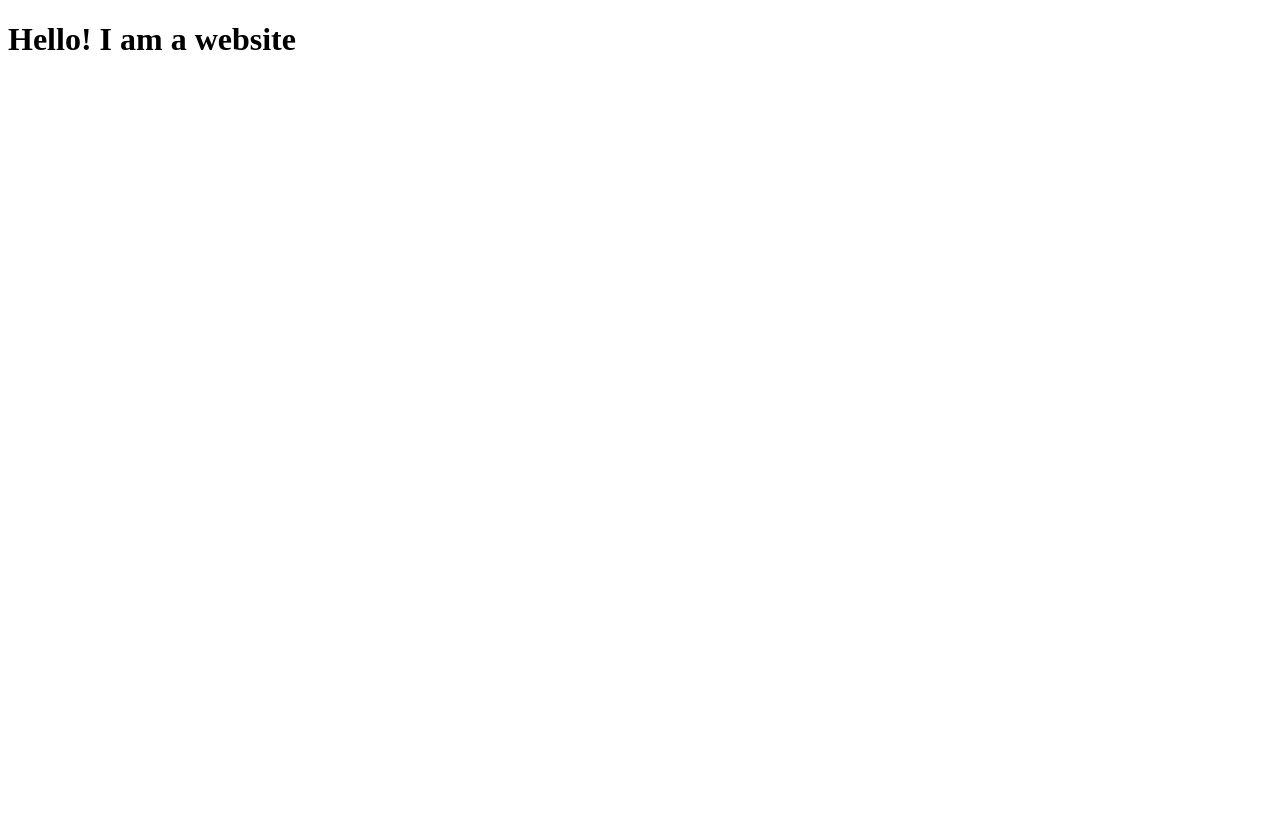
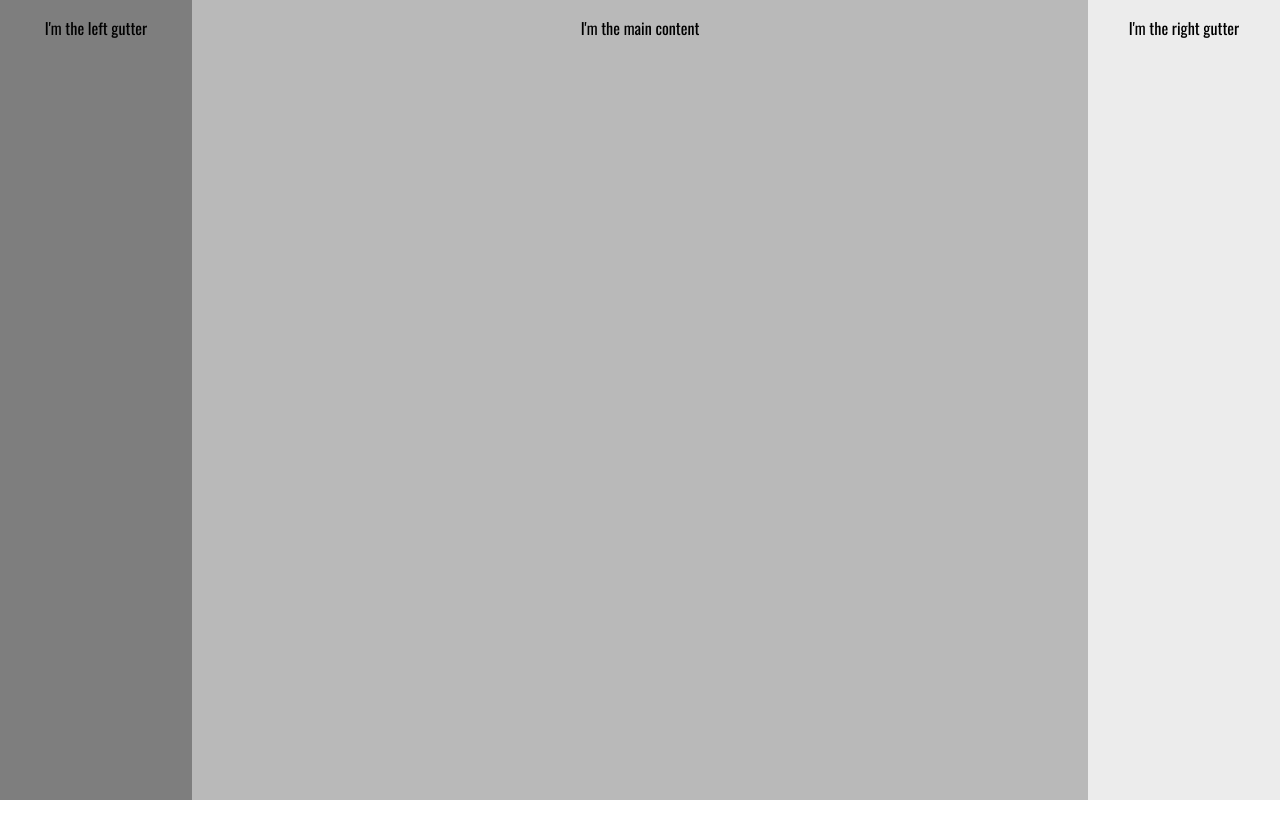
Before and after one commit to mattjkatz/personal-site, an Angular app: page / in a window 1280 px wide. Built offline with nearby package versions, Linux system fonts and the light colour scheme.

Commit message:
add gutters and main content

```diff
--- a/src/app/app.component.html
+++ b/src/app/app.component.html
@@ -1,3 +1,11 @@
 <div class="page">
-  <h1>Hello! I am a website</h1>
+  <div class="gutter-left">
+    <p>I'm the left gutter</p>
+  </div>
+  <div class="main">
+    <p>I'm the main content</p>
+  </div>
+  <div class="gutter-right">
+    <p>I'm the right gutter</p>
+  </div>
 </div>
--- a/src/app/app.component.scss
+++ b/src/app/app.component.scss
@@ -0,0 +1,30 @@
+.page {
+    display: flex;
+    height: 100%;
+    width: 100%;
+
+    .gutter-left {
+        height: 100%;
+        width: 15%;
+        text-align: center;
+        background-color: #7e7e7e;
+    }
+
+    .gutter-right {
+        height: 100%;
+        width: 15%;
+        background-color: #ececec;
+        text-align: center;
+    }
+
+    .main {
+        height: 100%;
+        width: 70%;
+        background-color: #b9b9b9;
+        text-align: center;
+    }
+
+    h1 {
+        font-size: 3vw;
+    }
+}
--- a/src/styles.scss
+++ b/src/styles.scss
@@ -1 +1,17 @@
 /* You can add global styles to this file, and also import other style files */
+@import url('https://fonts.googleapis.com/css2?family=Oswald&display=swap');
+
+// @font-face {
+//     font-family: lato;
+//     src: url(assets/fonts/ComicPapyrus.ttf) format("truetype");
+// }
+
+* {
+    height: 100%;
+    width: 100%;
+    font-family: 'Oswald';
+}
+
+body {
+    margin: 0;
+}
```
